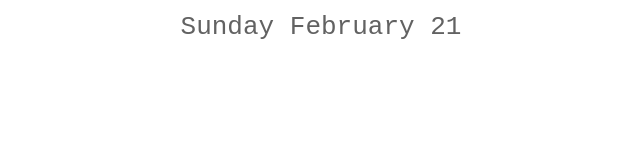
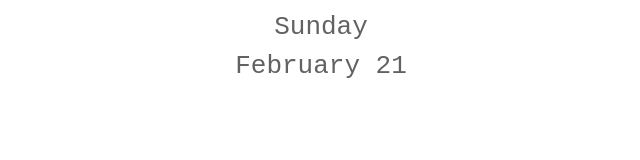
Before and after one commit to mindovermvtter/notiondatephone, a plain HTML site: page index.html in a window 1280 px wide. Shown: the whole page, without its empty margins (319-959 px from the left). Drawn offline with Linux system fonts and the light colour scheme.

Commit message:
Update index.html

```diff
--- a/index.html
+++ b/index.html
@@ -79,7 +79,7 @@ body{
     var today = new Date();
     var dayOfWeek = weekday[today.getDay()];
     var monthOfYear = month[today.getMonth()+1];
-    var date = dayOfWeek+" " +monthOfYear+ " " + today.getDate()
+    var date = dayOfWeek+"<br>" +monthOfYear+ " " + today.getDate()
 
     document.getElementById('lbl').innerHTML =
         date+="";
```
